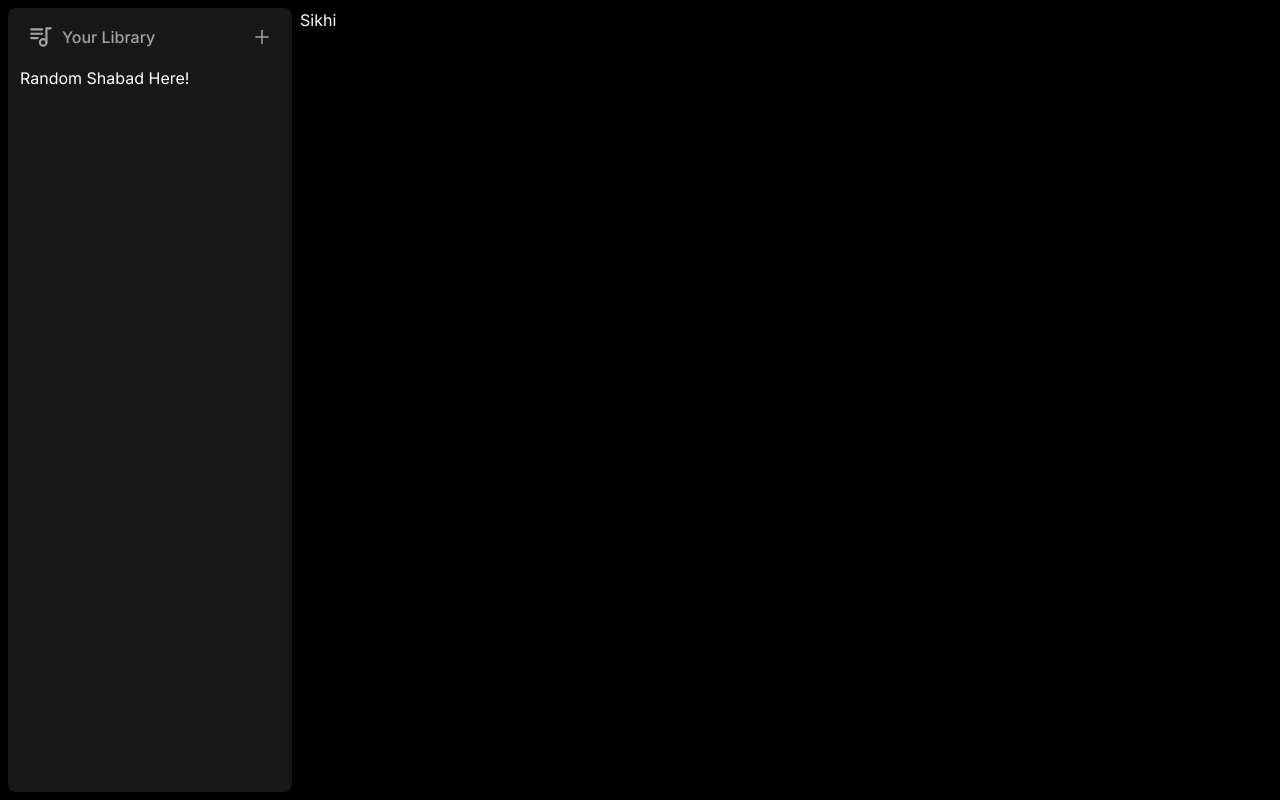
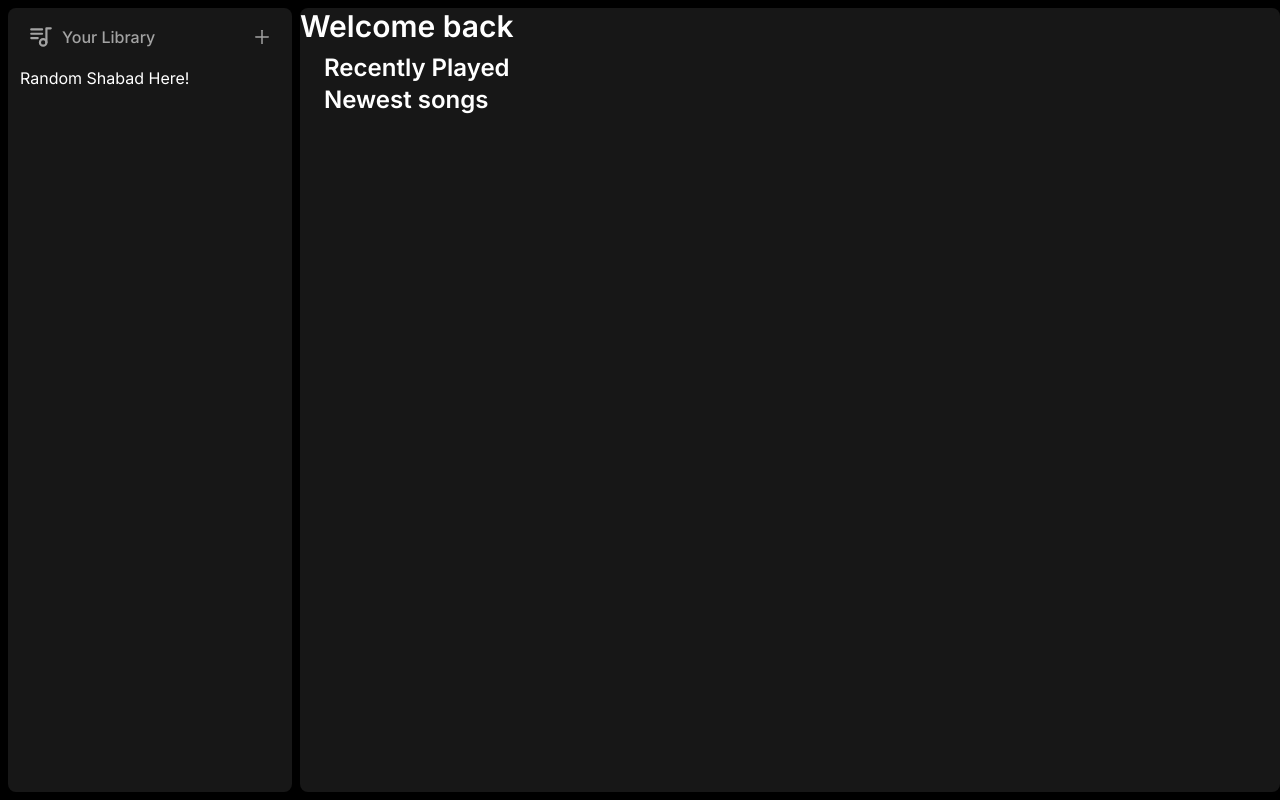
Before and after one commit to PrabhjotSodhi/sikhi, a Next.js app: page / in a window 1280 px wide. Built offline with nearby package versions, Linux system fonts and the light colour scheme.

Commit message:
Basic text display on main window

```diff
--- a/app/(site)/page.tsx
+++ b/app/(site)/page.tsx
@@ -1,5 +1,17 @@
 export default function Home() {
   return (
-    <div>Sikhi</div>
+    <div className="bg-neutral-900 rounded-lg h-full w-full overflow-hidden overflow-y-auto">
+        <div className="mb-2">
+          <h1 className="text-white text-3xl font-semibold">Welcome back</h1>
+        </div>
+      <div className="mt-2 mb-7 px-6">
+        <div className="flex justify-between items-center">
+          <h1 className="text-white text-2xl font-semibold">Recently Played</h1>
+        </div>
+        <div className="flex justify-between items-center">
+          <h1 className="text-white text-2xl font-semibold">Newest songs</h1>
+        </div>
+      </div>
+    </div>
   )
 }
--- /dev/null
+++ b/components/Header.tsx
@@ -0,0 +1,43 @@
+"use client";
+
+import { twMerge } from "tailwind-merge";
+import { RxCaretLeft, RxCaretRight } from "react-icons/rx";
+import { useRouter } from "next/navigation";
+import { FaUserAlt } from "react-icons/fa";
+import { BiSearch } from "react-icons/bi";
+
+
+interface HeaderProps {
+  children: React.ReactNode;
+  className?: string;
+}
+
+const Header: React.FC<HeaderProps> = ({
+  children,
+  className,
+}) => {
+  const router = useRouter();
+
+  return (
+    <div className={twMerge("h-fit bg-gradient-to-b from-emerald-800 p-6", className)}>
+      <div className="w-full mb-4 flex items-center justify-between">
+        <div className="hidden md:flex gap-x-2 items-center">
+          <button className="rounded-full bg-black flex items-center justify-center cursor-pointer hover:opacity-75 transition">
+            <RxCaretLeft className="text-white" size={35} />
+          </button>
+          <button onClick={() => router.forward()} className="rounded-full bg-black flex items-center justify-center cursor-pointer hover:opacity-75 transition">
+            <RxCaretRight className="text-white" size={35} />
+          </button>
+        </div>
+        <div className="flex md:hidden gap-x-2 items-center">
+          // Insert Mobile Navigation here
+        </div>
+        <div className="flex justify-between items-center gap-x-4">
+        </div>
+      </div>
+      {children}
+    </div>
+  );
+}
+
+export default Header;
```
